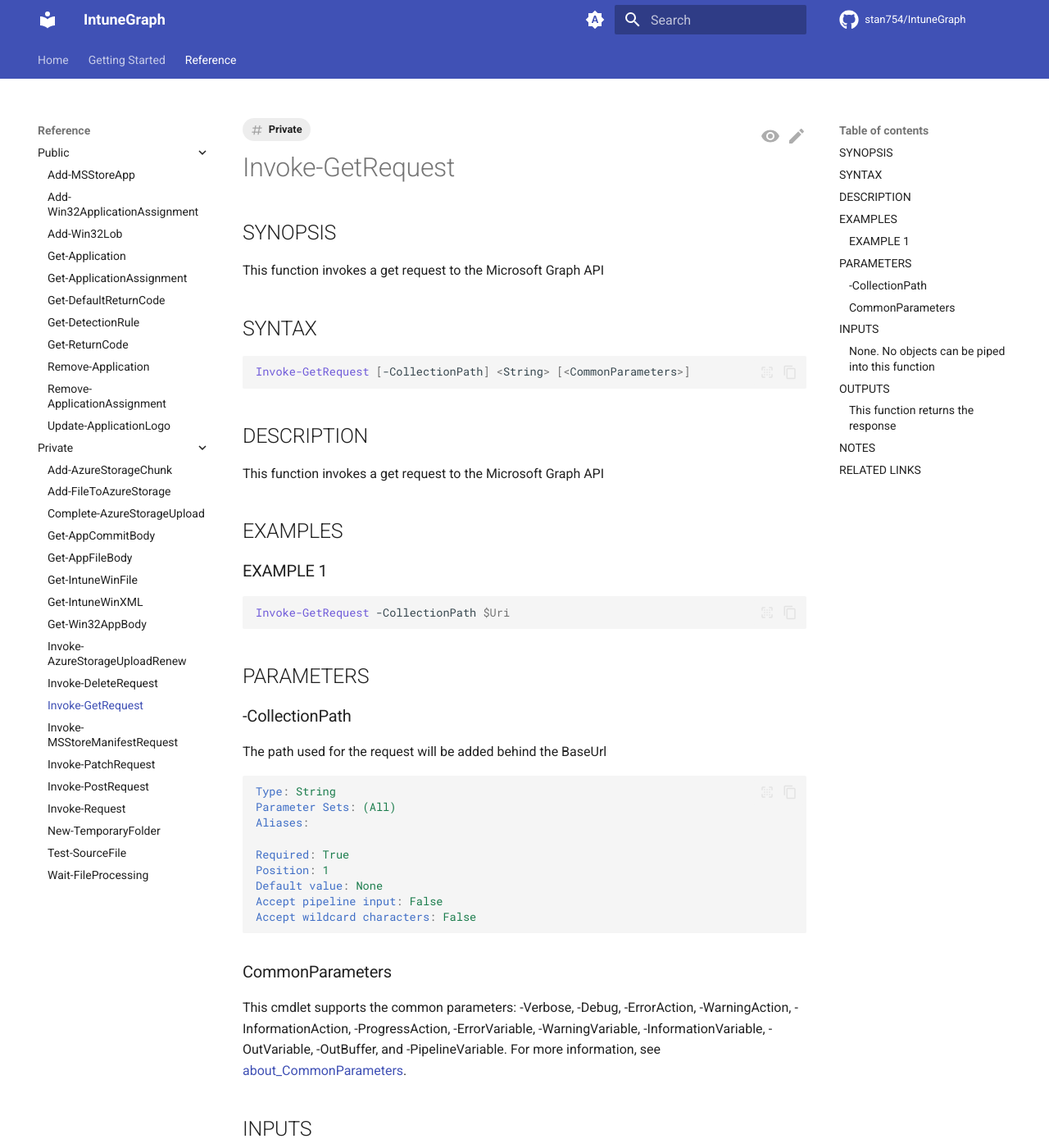
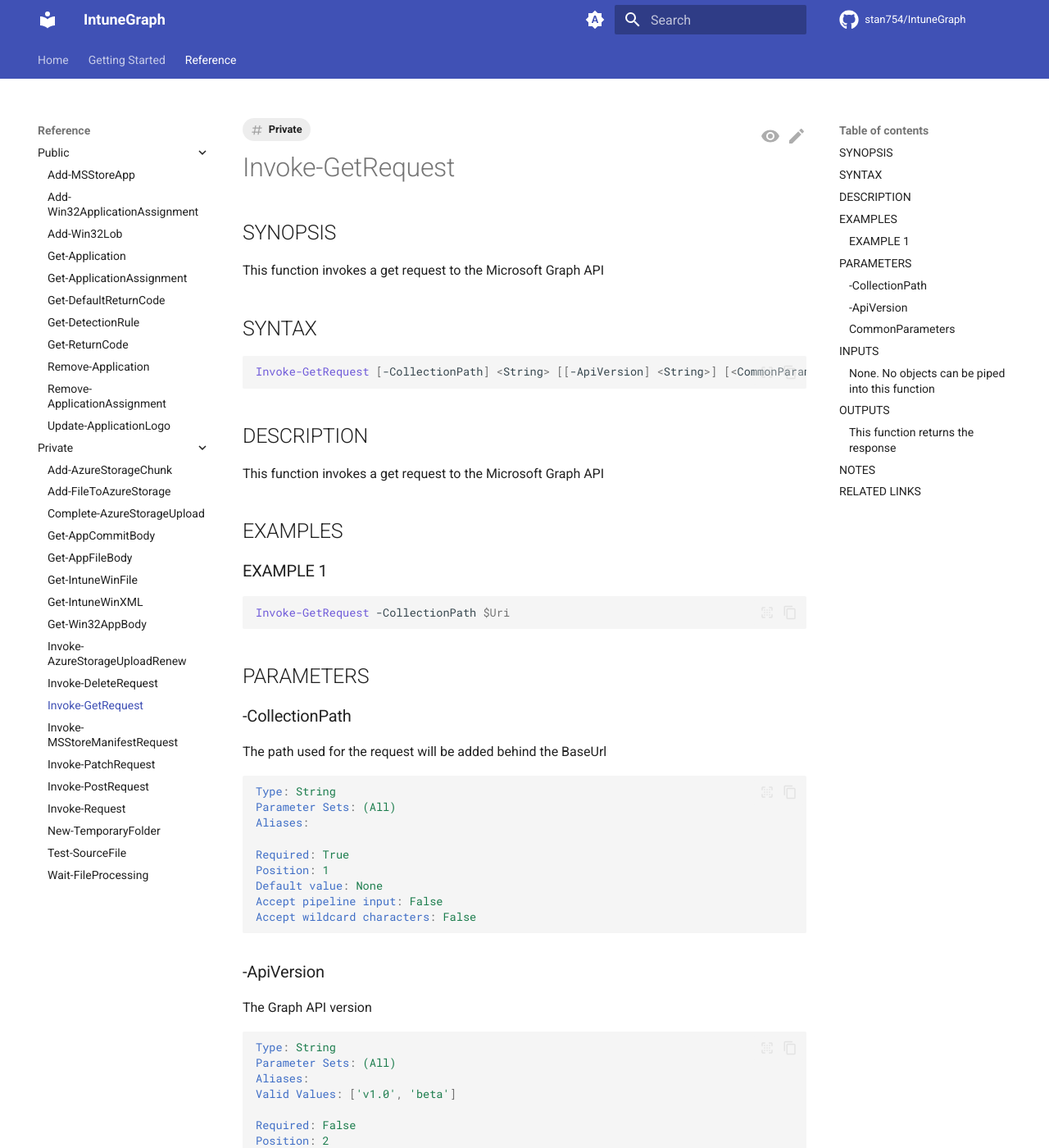
Before and after one commit to stan754/IntuneGraph, an MkDocs documentation site: the page built from docs/Reference/Private/Invoke-GetRequest.md, in a window 1280 px wide and 1400 px high. Shown: the whole window at 82% size. Built offline with MkDocs 1.6.1 and Material for MkDocs 9.7.7, drawn with Linux system fonts in a browser that asks for light colours; comment, search, counter and statistics services are not loaded.

Commit message:
Update generated documentation

````diff
--- a/docs/Reference/Private/Invoke-GetRequest.md
+++ b/docs/Reference/Private/Invoke-GetRequest.md
@@ -9,7 +9,7 @@ This function invokes a get request to the Microsoft Graph API
 
 ## SYNTAX
 ```powershell
-Invoke-GetRequest [-CollectionPath] <String> [<CommonParameters>]
+Invoke-GetRequest [-CollectionPath] <String> [[-ApiVersion] <String>] [<CommonParameters>]
 ```
 
 ## DESCRIPTION
@@ -39,6 +39,22 @@ Accept pipeline input: False
 Accept wildcard characters: False
 ```
 
+### -ApiVersion
+The Graph API version
+
+```yaml
+Type: String
+Parameter Sets: (All)
+Aliases:
+Valid Values: ['v1.0', 'beta']
+
+Required: False
+Position: 2
+Default value: beta
+Accept pipeline input: False
+Accept wildcard characters: False
+```
+
 ### CommonParameters
 This cmdlet supports the common parameters: -Verbose, -Debug, -ErrorAction, -WarningAction, -InformationAction, -ProgressAction, -ErrorVariable, -WarningVariable, -InformationVariable, -OutVariable, -OutBuffer, and -PipelineVariable. For more information, see [about_CommonParameters](http://go.microsoft.com/fwlink/?LinkID=113216).
 
````
Also changed, not shown: docs/Reference/Private/Invoke-DeleteRequest.md (+17 -1 lines), docs/Reference/Private/Invoke-PatchRequest.md (+17 -1 lines), docs/Reference/Private/Invoke-PostRequest.md (+17 -1 lines), docs/Reference/Private/Invoke-Request.md (+5 -4 lines).
